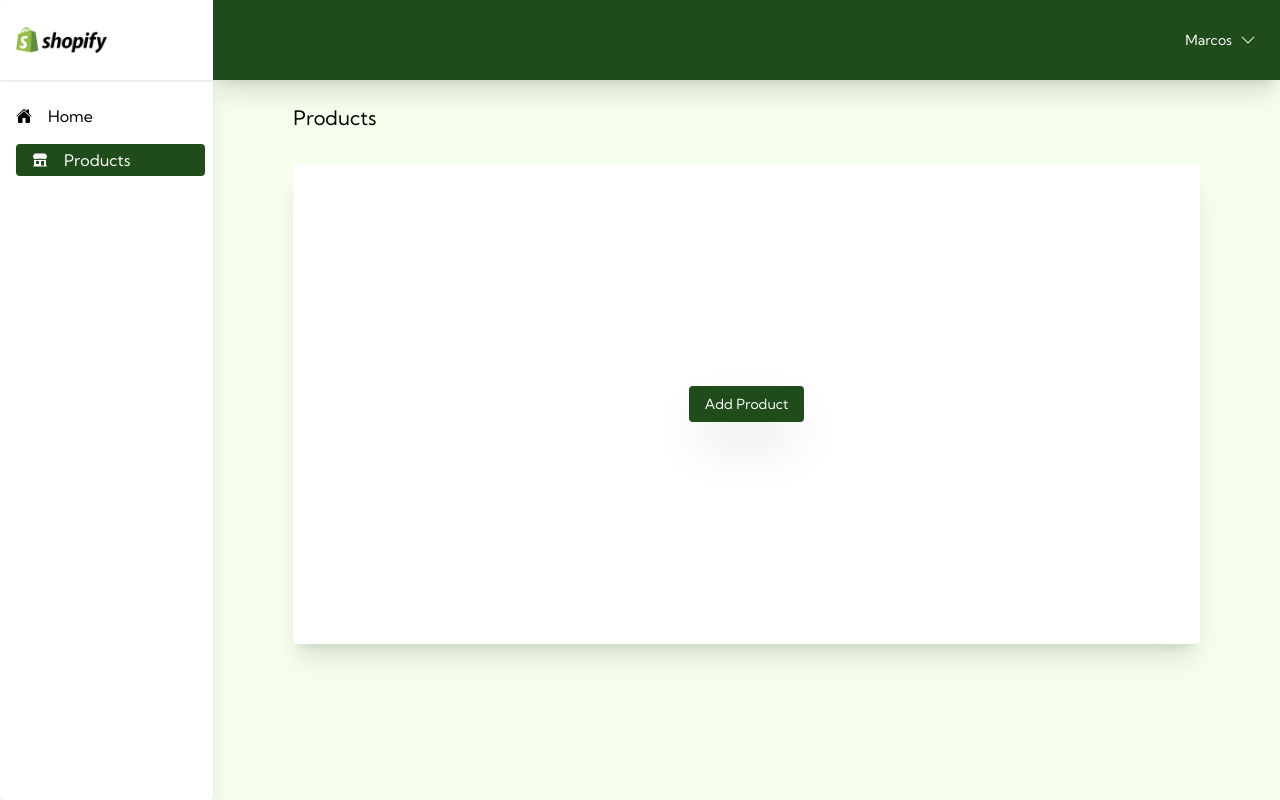
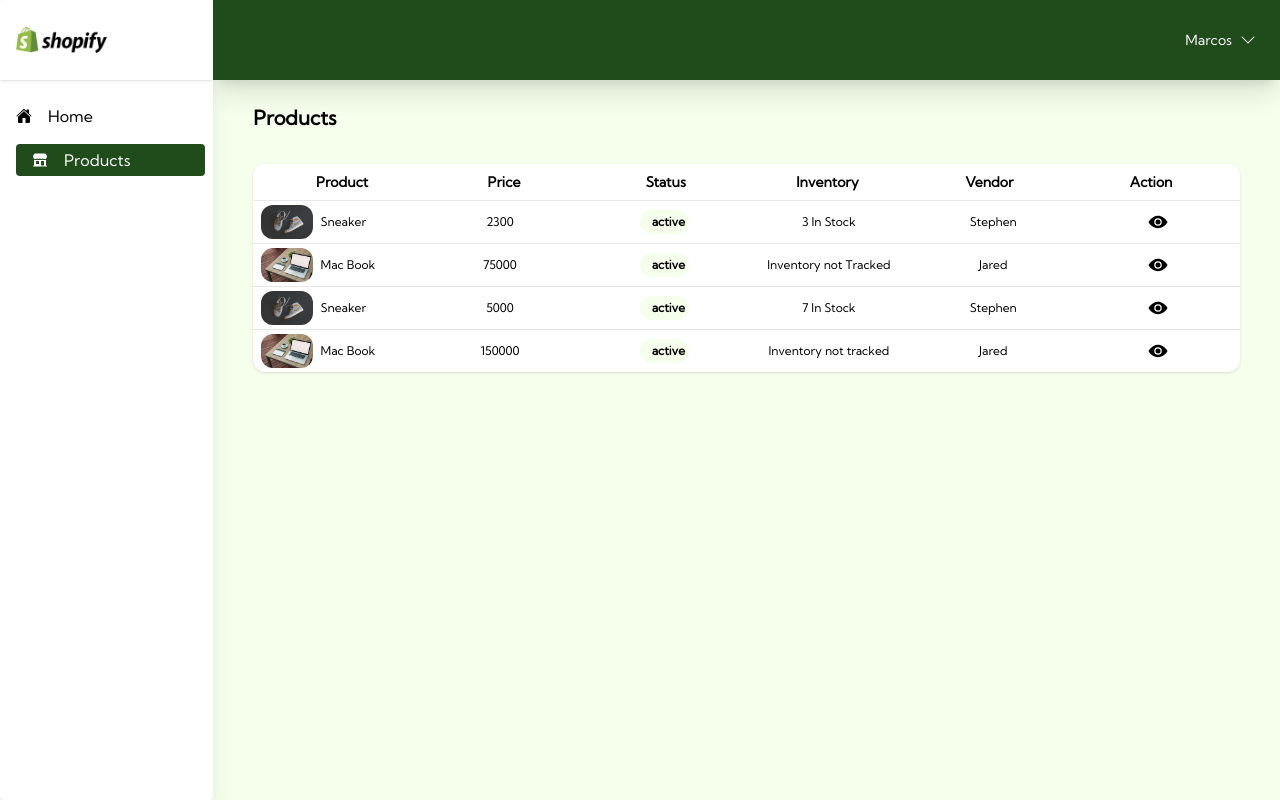
Before and after one commit to Marcos8060/Shopify-Variants, a Next.js app: page /dashboard/product in a window 1280 px wide. Built offline with nearby package versions, Linux system fonts and the light colour scheme.

Commit message:
made changes

```diff
--- a/src/assets/menu.js
+++ b/src/assets/menu.js
@@ -57,3 +57,42 @@
         ]
     },
 ]
+
+export const products = [
+    {
+        img: '/sneaker.jpg',
+        product_name: 'Sneaker',
+        price: '2300',
+        inventory: ' 3 In Stock',
+        vendor: 'Stephen',
+        status: 'active',
+        delivery: 'Within 5 working days'
+    },
+    {
+        img: '/macbook.jpg',
+        product_name: 'Mac Book',
+        price: '75000',
+        inventory: 'Inventory not Tracked',
+        vendor: 'Jared',
+        status: 'active',
+        delivery: 'Within 2 working days'
+    },
+    {
+        img: '/sneaker.jpg',
+        product_name: 'Sneaker',
+        price: '5000',
+        inventory: '7 In Stock',
+        vendor: 'Stephen',
+        status: 'active',
+        delivery: 'Within one week'
+    },
+    {
+        img: '/macbook.jpg',
+        product_name: 'Mac Book',
+        price: '150000',
+        inventory: 'Inventory not tracked',
+        vendor: 'Jared',
+        status: 'active',
+        delivery: 'Within 5 working days'
+    },
+]
--- a/src/components/layout/customized-layout.js
+++ b/src/components/layout/customized-layout.js
@@ -13,7 +13,7 @@
 
       <div className="flex-1 overflow-y-auto">
         <CustomizedHeader />
-        <div className="py-6 px-20">{children}</div>
+        <div className="py-6 px-10">{children}</div>
       </div>
     </div>
   );
--- /dev/null
+++ b/src/pages/dashboard/product/[productId].js
@@ -0,0 +1,21 @@
+import CustomizedLayout from "@/components/layout/customized-layout";
+import React from "react";
+import { useRouter } from "next/router";
+
+const SingleProduct = () => {
+  const router = useRouter();
+
+  // Retrieve state from router
+  const state =
+    router.asPath !== router.pathname ? router.query : router.query.state;
+  const decodedData =
+    state && state.data ? JSON.parse(decodeURIComponent(state.data)) : null;
+
+  console.log("DECODED_DATA ", decodedData);
+
+  return <section>SingleProduct</section>;
+};
+
+SingleProduct.getLayout = (page) => <CustomizedLayout>{page}</CustomizedLayout>;
+
+export default SingleProduct;
--- a/src/pages/dashboard/product/index.js
+++ b/src/pages/dashboard/product/index.js
@@ -1,17 +1,66 @@
+import { products } from "@/assets/menu";
 import CustomizedLayout from "@/components/layout/customized-layout";
 import Link from "next/link";
 import React from "react";
+import { IoEye } from "react-icons/io5";
 
 const Product = () => {
   return (
     <section className="space-y-8">
-      <h1 className="text-xl">Products</h1>
-      <section className="flex items-center justify-center h-[60vh] bg-white shadow-xl rounded">
-        <Link className="" href="/dashboard/product/new-product">
-          <button className="bg-primary rounded text-sm text-white px-4 py-2 shadow-2xl">
-            Add Product
-          </button>
-        </Link>
+      <h1 className="text-xl font-bold">Products</h1>
+      <section className=" bg-white shadow rounded-xl">
+        <div className="flex items-center justify-between p-2 font-bold text-sm">
+          <div className="w-2/12">
+            <p className="text-center">Product</p>
+          </div>
+          <div className="w-2/12">
+            <p className="text-center">Price</p>
+          </div>
+          <div className="w-2/12">
+            <p className="text-center">Status</p>
+          </div>
+          <div className="w-2/12">
+            <p className="text-center">Inventory</p>
+          </div>
+          <div className="w-2/12">
+            <p className="text-center">Vendor</p>
+          </div>
+          <div className="w-2/12">
+            <p className="text-center">Action</p>
+          </div>
+        </div>
+        {products.map((item, index) => (
+          <section
+            className="flex text-xs items-center justify-between gap-4 py-1 border-t px-2"
+            key={index}
+          >
+            <div className="w-2/12">
+              <div className="flex items-center justify-start gap-2 w-10/12">
+                <img className="w-[4vw] rounded-xl" src={item.img} alt="" />
+                <span>{item.product_name}</span>
+              </div>
+            </div>
+            <div className="w-2/12 ">
+              <p className="text-center">{item?.price}</p>
+            </div>
+            <div className="w-2/12 ">
+              <p className="bg-secondary w-4/12 mx-auto rounded-3xl px-3 py-1 font-bold">
+                {item?.status}
+              </p>
+            </div>
+            <div className="w-2/12 ">
+              <p className="text-center">{item?.inventory}</p>
+            </div>
+            <div className="w-2/12">
+              <p className="text-center">{item.vendor}</p>
+            </div>
+            <div className="w-2/12">
+              <Link href={`/dashboard/product/${index}`}>
+                <IoEye className="text-xl mx-auto" />
+              </Link>
+            </div>
+          </section>
+        ))}
       </section>
     </section>
   );
```
Also changed, not shown: public/macbook.jpg (added), public/sneaker.jpg (added), src/components/dashboard/product/add-product.js (line endings or trailing spaces).
